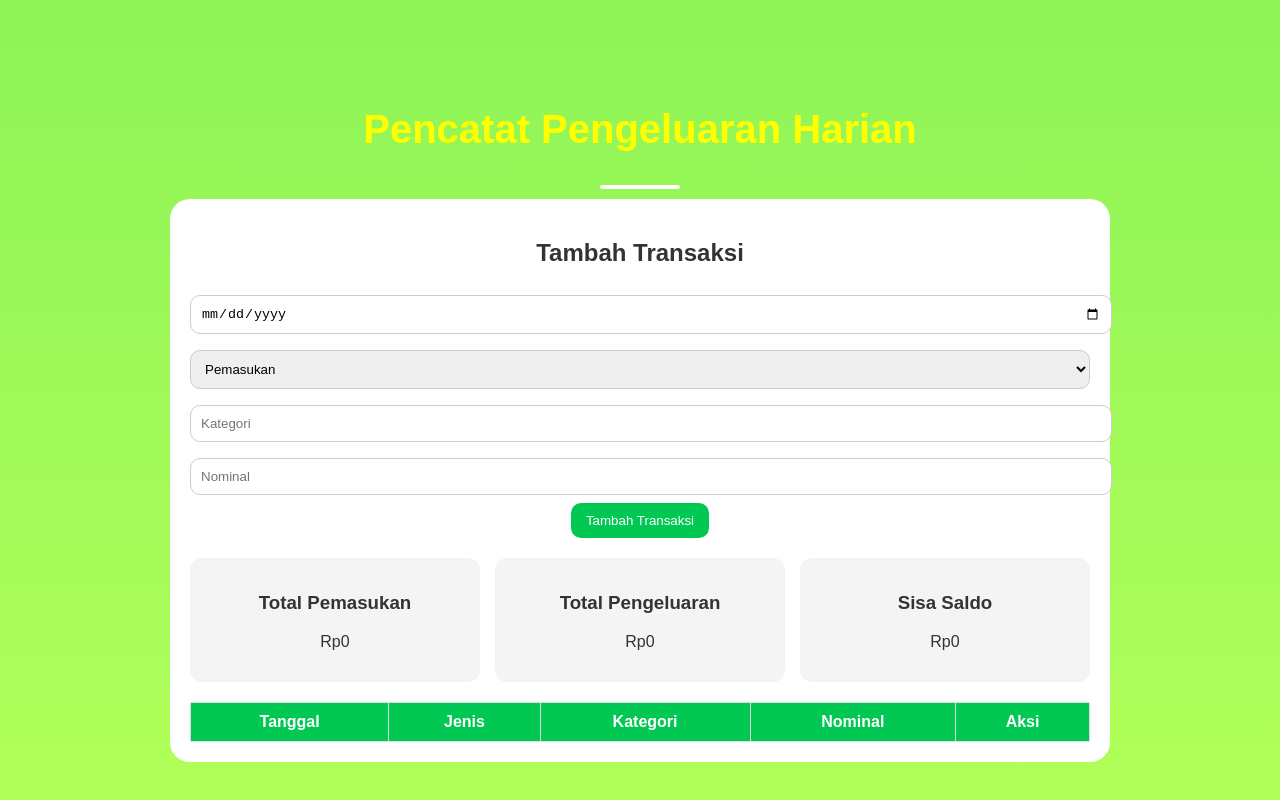
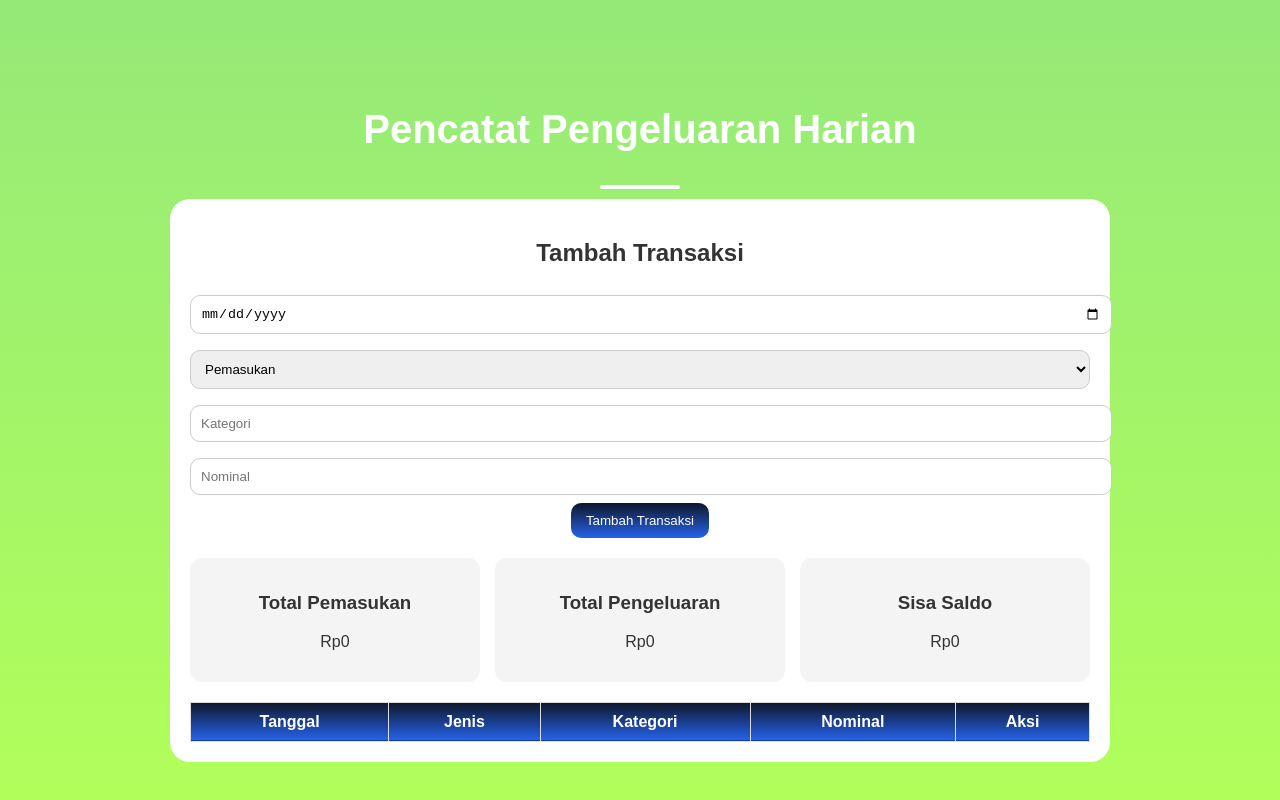
Before and after one commit to siezraanargya-coder/Kelompok-Kece, a plain HTML site: page index.html in a window 1280 px wide. Shown: the part 3199-3999 px from the top of the page. Drawn offline with Linux system fonts and the light colour scheme.

Commit message:
Update index.html

```diff
--- a/index.html
+++ b/index.html
@@ -10,8 +10,8 @@
 body {
     margin: 0;
     font-family: 'Poppins', sans-serif;
-    background: linear-gradient(to bottom, #00c853, #b2ff59);
-    color: yellow;
+    background: linear-gradient(to bottom, #2196f3, #b2ff59);
+    color: white;
 }
 
 h1,h2,h3{
@@ -99,7 +99,7 @@ textarea {
 .btn {
     display: inline-block;
     padding: 12px 20px;
-    background: #00c853;
+    background: linear-gradient(to bottom, #0f172a, #2563eb);
     color: white;
     border-radius: 10px;
     text-decoration: none;
@@ -132,7 +132,7 @@ textarea {
 }
 
 .finance-card button{
-    background:#00c853;
+    background:linear-gradient(to bottom, #0f172a, #2563eb);
     color:white;
     border:none;
     padding:10px 15px;
@@ -154,7 +154,7 @@ textarea {
 }
 
 .finance-card th{
-    background:#00c853;
+    background:linear-gradient(to bottom, #0f172a, #2563eb);
     color:white;
 }
 
```
